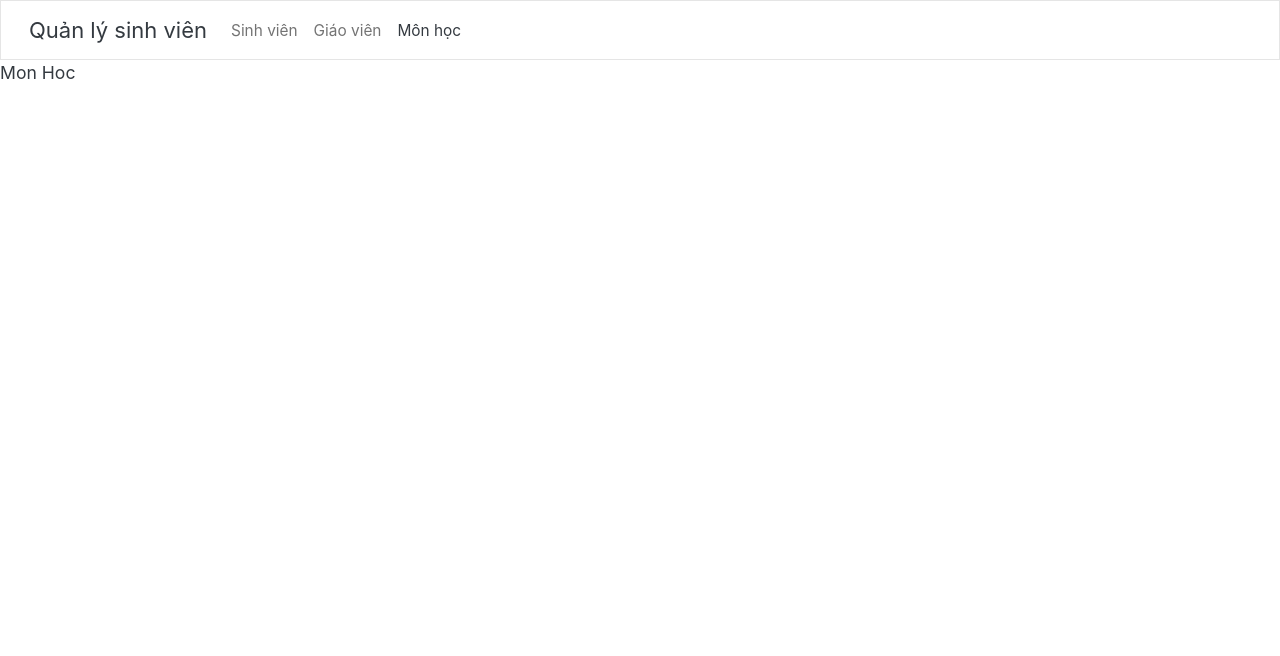
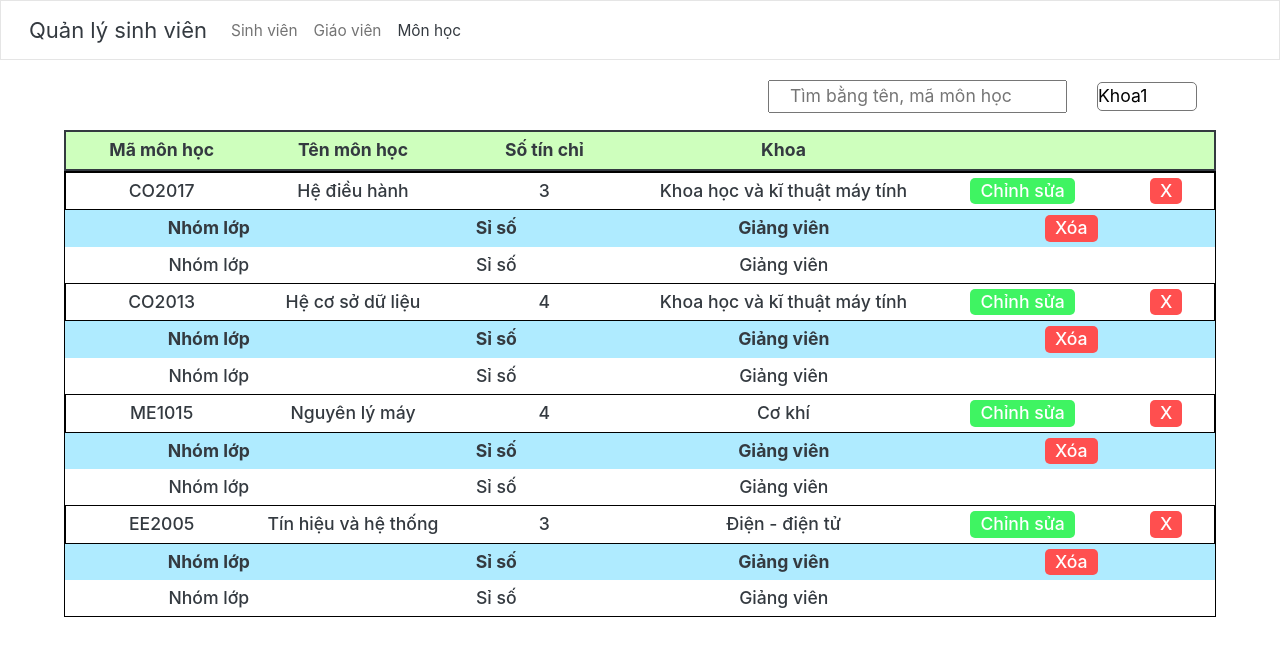
Before and after one commit to hienbui-iwrp/DataBase_SinhVien, a React (Create React App) app in the folder client/: page /MonHoc in a window 1280 px wide. Shown: the top 656 px of the page. Built offline with nearby package versions, Linux system fonts and the light colour scheme.

Commit message:
do something for relax :(
Lát tôi làm tiếp

```diff
--- /dev/null
+++ b/client/src/components/MonHoc/Detail.jsx
@@ -0,0 +1,26 @@
+import React from 'react';
+import '../../styles/subject.css';
+import '../../styles/all.css';
+
+export default function(){
+    return (
+        <div className = "class-list">
+            <div className = "class-list__field">
+                <tr className = "subject__field" >
+                    <th className ="field__content">Nhóm lớp</th>
+                    <th className ="field__content">Sỉ số</th>
+                    <th className ="field__content">Giảng viên</th>
+                    <th className ="field__content">
+                    <button className = "button--delete">Xóa</button>
+                    </th>
+                </tr>
+                <tr className = "subject__body">
+                    <th className ="body__content">Nhóm lớp</th>
+                    <th className ="body__content">Sỉ số</th>
+                    <th className ="body__content">Giảng viên</th>
+                </tr>
+
+            </div>
+        </div>
+    )
+}
--- /dev/null
+++ b/client/src/components/MonHoc/Info.jsx
@@ -0,0 +1,19 @@
+import React from 'react';
+import '../../styles/subject.css';
+
+export default function({subject}){
+    return (
+        <tr className = "subject__body">
+            <th className="body__content">{subject.id}</th>
+            <th className="body__content">{subject.name}</th>
+            <th className="body__content">{subject.tinChi}</th>
+            <th className="body__content body__content--long">{subject.khoa}</th>
+            <th className="body__content" >
+                <button className = "button--edit">Chỉnh sửa</button>
+            </th>
+            <th className="body__content body__content--short">
+                <button className = "button--delete">X</button>
+            </th>
+        </tr>
+    )
+}
--- a/client/src/components/MonHoc/MonHoc.jsx
+++ b/client/src/components/MonHoc/MonHoc.jsx
@@ -1,9 +1,80 @@
-import React from 'react'
+import React from 'react';
+import '../../styles/subject.css';
+import '../../styles/student.css';
+import '../../styles/all.css'
+
+import { useState } from 'react';
+
+import Info from './Info';
+import Detail from './Detail';
 
 const MonHoc = () => {
+    const [subjectList, setSubjectList] = useState(
+        [
+            {
+                id: "CO2017",
+                name: "Hệ điều hành",
+                tinChi: 3,
+                khoa: "Khoa học và kĩ thuật máy tính"
+            },
+            {
+                id: "CO2013",
+                name: "Hệ cơ sở dữ liệu",
+                tinChi: 4,
+                khoa: "Khoa học và kĩ thuật máy tính"
+            },
+            {
+                id: "ME1015",
+                name: "Nguyên lý máy",
+                tinChi: 4,
+                khoa: "Cơ khí"
+            },
+            {
+                id: "EE2005",
+                name: "Tín hiệu và hệ thống",
+                tinChi: 3,
+                khoa: "Điện - điện tử"
+            },
+        ]
+    )
+
     return (
-        <div>
-            <span>Mon Hoc</span>
+        <div className="student">
+            <div className="student-header">
+                <input
+                    type="text"
+                    placeholder="Tìm bằng tên, mã môn học"
+                />
+                <select name="Khoa" id="Khoa">
+                    <option value="Khoa">Khoa1</option>
+                    <option value="Khoa">Khoa2</option>
+                    <option value="Khoa">Khoa3</option>
+                    <option value="Khoa">Khoa4</option>
+                </select>
+
+            </div>
+            <div className="student-list">
+                <div className = 'subject-container'>
+                    <tr className = "subject__field">
+                        <th className="field__content">Mã môn học</th>
+                        <th className="field__content">Tên môn học</th>
+                        <th className="field__content">Số tín chỉ</th>
+                        <th className="field__content body__content--long">Khoa</th>
+                    </tr>
+                    <div className = "subject-list">
+                        {
+                            subjectList.map(subject=>{
+                                return (
+                                    <div>
+                                        <Info subject = {subject}/>
+                                        <Detail/>
+                                    </div>
+                                )
+                            })
+                        }
+                    </div>
+                </div>
+            </div>
         </div>
     )
 }
--- /dev/null
+++ b/client/src/styles/all.css
@@ -0,0 +1,6 @@
+:root {
+  --accept-color: #3ff462;
+  --cancel-color: #ff4f4f;
+  --field-color: #ceffbd;
+  --subField-color: #afebff;
+}
--- /dev/null
+++ b/client/src/styles/subject.css
@@ -0,0 +1,73 @@
+.subject-container {
+  /* border: 2px solid; */
+  /* padding: 0px 20px; */
+}
+
+.subject__field {
+  display: flex;
+  justify-content: left;
+  border: 2px solid;
+  background-color: var(--field-color);
+}
+
+.field__content,
+.body__content {
+  width: calc(100% / 6);
+  padding: 5px 10px;
+  text-align: center;
+}
+
+.body__content--long {
+  width: calc(150% / 6);
+}
+
+.body__content--short {
+  width: calc(50% / 6);
+}
+
+.subject-list {
+  border: 1px solid #000;
+}
+
+.subject__body {
+  border: 1px solid #000;
+  width: 100%;
+  display: flex;
+}
+
+.body__content {
+  font-weight: 450;
+}
+
+.button--edit,
+.button--delete {
+  padding: 0px 10px;
+  border-radius: 5px;
+  border: none;
+  color: #fff;
+  font-weight: 500;
+}
+
+.button--edit {
+  background-color: var(--accept-color);
+}
+
+.button--delete {
+  background-color: var(--cancel-color);
+}
+
+.class-list .subject__field,
+.class-list .subject__body {
+  border: none;
+}
+
+.class-list .subject__field {
+  background-color: var(--subField-color);
+}
+
+.class-list .field__content,
+.class-list .body__content {
+  width: calc(100% / 4);
+  padding: 5px 10px;
+  text-align: center;
+}
```
Also changed, not shown: 3 other files (tests, documents, lock files or other folders).
